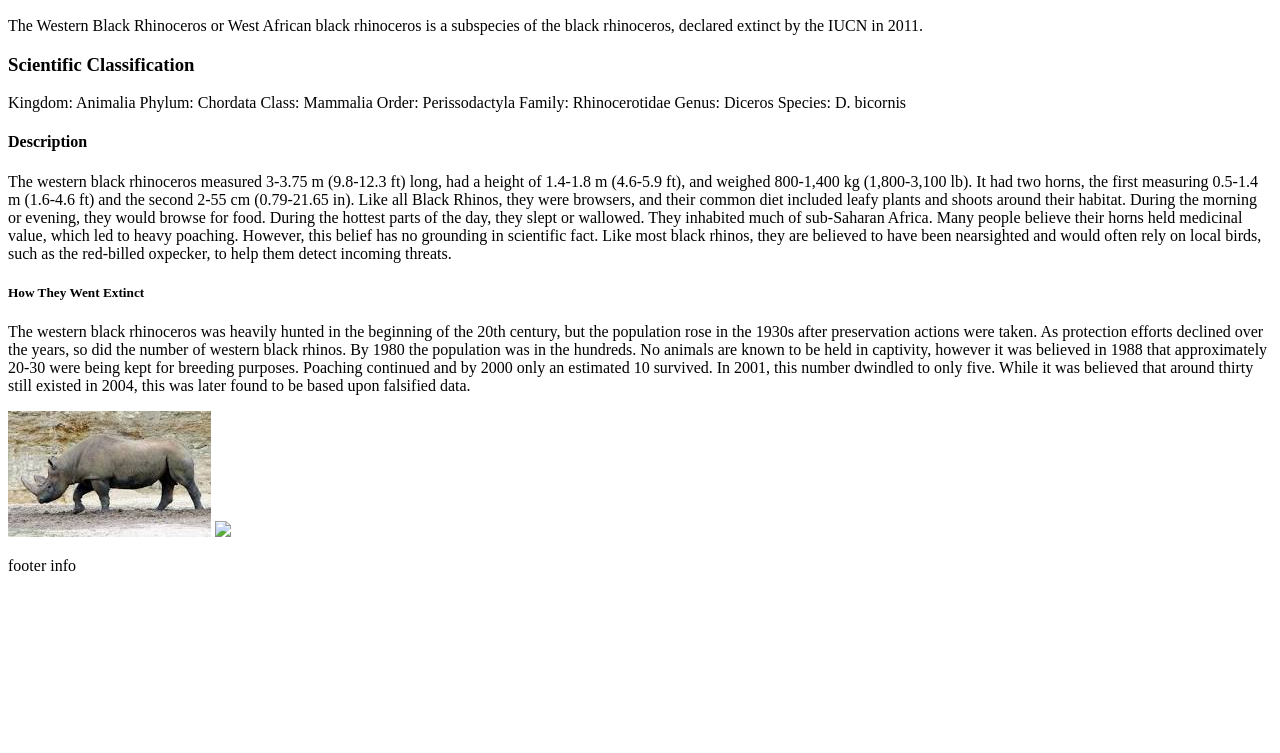
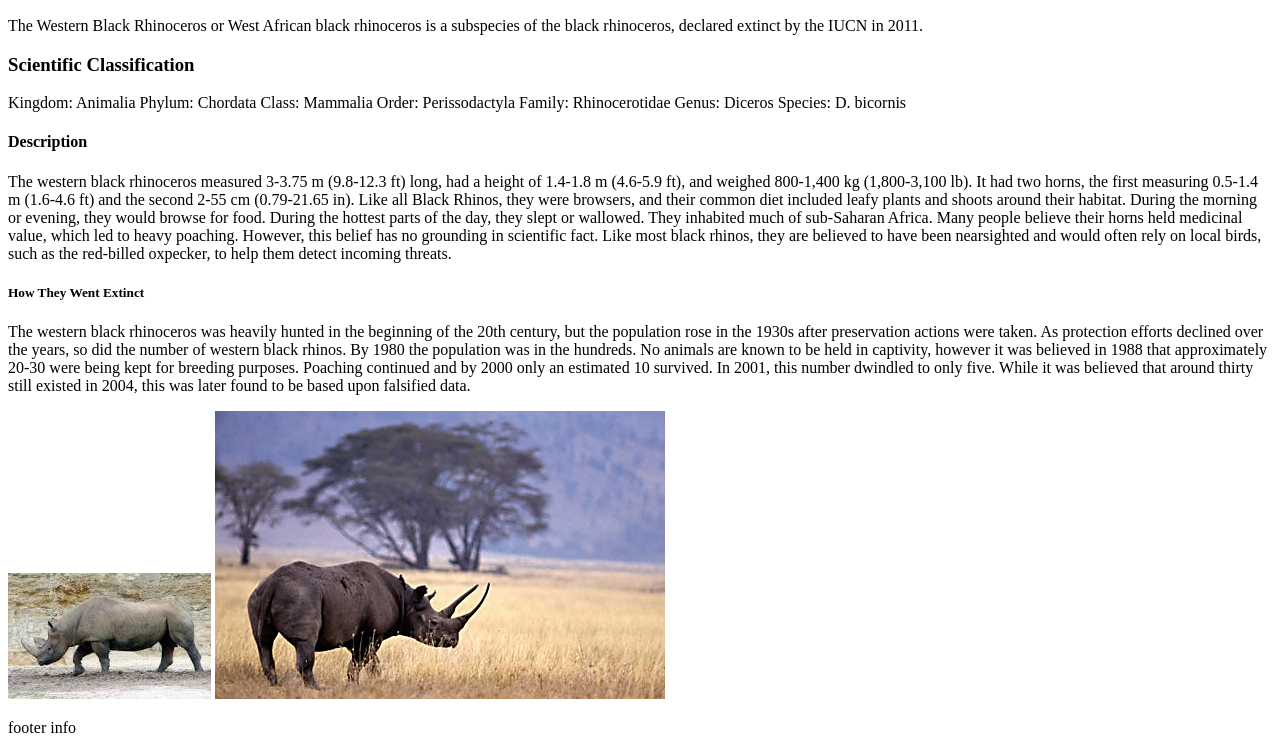
Before and after one commit to Joshpt1999/Extinction, a plain HTML site: page index.html in a window 1280 px wide. Shown: the part 110-863 px from the top of the page. Before the commit the page ends 800 px from the top, so only its background shows below. Drawn offline with Linux system fonts and the light colour scheme.

Commit message:
Update index.html

```diff
--- a/index.html
+++ b/index.html
@@ -25,7 +25,7 @@ Species: D. bicornis
 <h5>How They Went Extinct</h5>
 <p>The western black rhinoceros was heavily hunted in the beginning of the 20th century, but the population rose in the 1930s after preservation actions were taken. As protection efforts declined over the years, so did the number of western black rhinos. By 1980 the population was in the hundreds. No animals are known to be held in captivity, however it was believed in 1988 that approximately 20-30 were being kept for breeding purposes. Poaching continued and by 2000 only an estimated 10 survived. In 2001, this number dwindled to only five. While it was believed that around thirty still existed in 2004, this was later found to be based upon falsified data.</p>
 <img src="img/search.jpg">
-	<img src="img/wester-black-rhino.jpg">
+	<img src="img/western-black-rhino.jpg">
 	</section>
 <footer>
 	<p>footer info</p>
```
